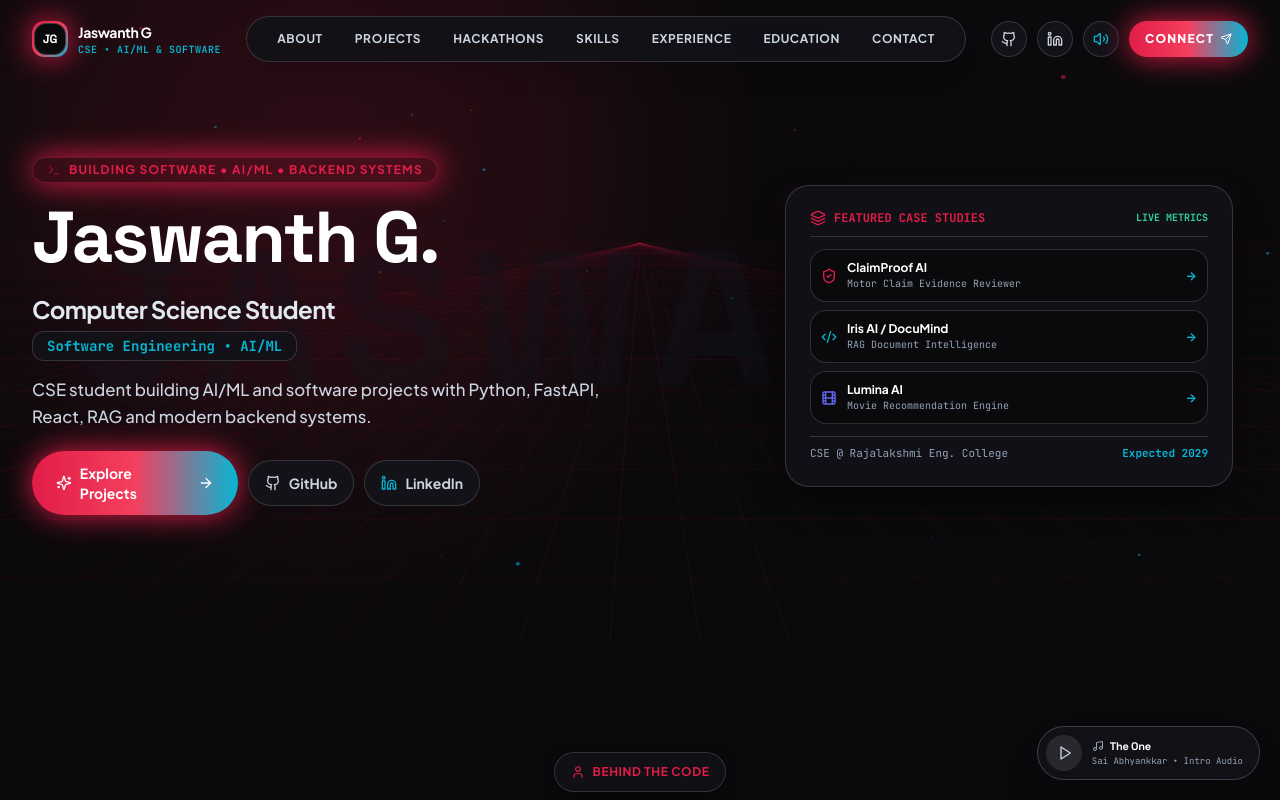
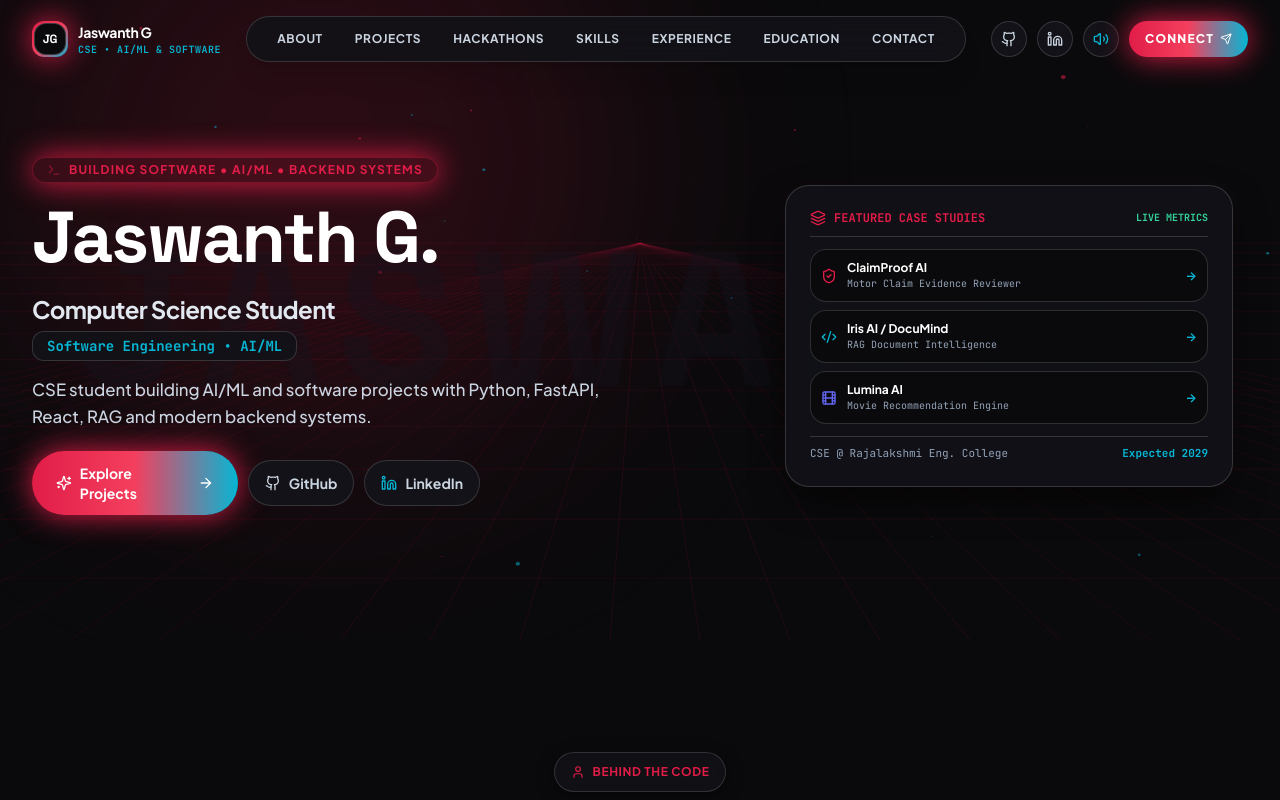
Before and after one commit to JaswanthG-10/Jaswanth-portfolio, a React (Vite) app: page / in a window 1280 px wide. Shown: the top 800 px of the page. Built offline with nearby package versions, Linux system fonts and the light colour scheme.

Commit message:
feat: play song 'The One' automatically starting from 0:10 on portfolio entry without floating button

```diff
--- a/src/components/BackgroundMusicPlayer.jsx
+++ b/src/components/BackgroundMusicPlayer.jsx
@@ -1,15 +1,11 @@
-import React, { useEffect, useRef, useState } from 'react';
-import { Volume2, VolumeX, Music, Play, Pause } from 'lucide-react';
+import React, { useEffect, useRef } from 'react';
 
 export const BackgroundMusicPlayer = () => {
-  const [isPlaying, setIsPlaying] = useState(false);
-  const [isMuted, setIsMuted] = useState(false);
-  const [playerReady, setPlayerReady] = useState(false);
   const playerRef = useRef(null);
-  const containerRef = useRef(null);
+  const startedRef = useRef(false);
 
   useEffect(() => {
-    // Load YouTube IFrame API script dynamically
+    // Load YouTube IFrame API script dynamically if not loaded
     if (!window.YT) {
       const tag = document.createElement('script');
       tag.src = 'https://www.youtube.com/iframe_api';
@@ -17,13 +13,24 @@ export const BackgroundMusicPlayer = () => {
       firstScriptTag.parentNode.insertBefore(tag, firstScriptTag);
     }
 
+    const startSongAt10 = (player) => {
+      if (!player || typeof player.playVideo !== 'function') return;
+      try {
+        player.seekTo(10, true); // Start from 0:10 (10 seconds mark)
+        player.unMute();
+        player.setVolume(70);
+        player.playVideo();
+        startedRef.current = true;
+      } catch (_) {}
+    };
+
     const initPlayer = () => {
       if (playerRef.current) return;
 
-      playerRef.current = new window.YT.Player('yt-bg-player', {
+      playerRef.current = new window.YT.Player('yt-bg-player-hidden', {
         videoId: 'lSqDKNeoGcs', // "The One" by Sai Abhyankkar
         playerVars: {
-          autoplay: 0,
+          autoplay: 1,
           controls: 0,
           disablekb: 1,
           fs: 0,
@@ -32,20 +39,17 @@ export const BackgroundMusicPlayer = () => {
           modestbranding: 1,
           rel: 0,
           showinfo: 0,
+          start: 10, // Start timestamp at 10 seconds (0:10)
         },
         events: {
           onReady: (event) => {
-            setPlayerReady(true);
-            event.target.setVolume(50);
+            startSongAt10(event.target);
           },
           onStateChange: (event) => {
-            if (event.data === window.YT.PlayerState.PLAYING) {
-              setIsPlaying(true);
-            } else if (
-              event.data === window.YT.PlayerState.PAUSED ||
-              event.data === window.YT.PlayerState.ENDED
-            ) {
-              setIsPlaying(false);
+            // If video ends, loop back to 0:10 seconds
+            if (event.data === window.YT.PlayerState.ENDED) {
+              event.target.seekTo(10, true);
+              event.target.playVideo();
             }
           },
         },
@@ -58,97 +62,24 @@ export const BackgroundMusicPlayer = () => {
       window.onYouTubeIframeAPIReady = initPlayer;
     }
 
-    // First user interaction auto-start listener
-    const handleFirstInteraction = () => {
-      if (playerRef.current && typeof playerRef.current.playVideo === 'function') {
-        // Only start if not already played
+    // Global listener to trigger audio playback from 0:10 on first user interaction if browser blocks unmuted autoplay
+    const handleUserInteraction = () => {
+      if (playerRef.current) {
+        startSongAt10(playerRef.current);
       }
     };
-    window.addEventListener('click', handleFirstInteraction, { once: true });
+
+    const events = ['pointerdown', 'click', 'keydown', 'scroll', 'touchstart'];
+    events.forEach((evt) => window.addEventListener(evt, handleUserInteraction, { passive: true }));
 
     return () => {
-      window.removeEventListener('click', handleFirstInteraction);
+      events.forEach((evt) => window.removeEventListener(evt, handleUserInteraction));
     };
   }, []);
 
-  const togglePlay = (e) => {
-    if (e) e.stopPropagation();
-    if (!playerRef.current || typeof playerRef.current.playVideo !== 'function') return;
-
-    if (isPlaying) {
-      playerRef.current.pauseVideo();
-      setIsPlaying(false);
-    } else {
-      playerRef.current.playVideo();
-      setIsPlaying(true);
-    }
-  };
-
-  const toggleMute = (e) => {
-    if (e) e.stopPropagation();
-    if (!playerRef.current || typeof playerRef.current.mute !== 'function') return;
-
-    if (isMuted) {
-      playerRef.current.unMute();
-      setIsMuted(false);
-    } else {
-      playerRef.current.mute();
-      setIsMuted(true);
-    }
-  };
-
   return (
-    <>
-      {/* Hidden YouTube IFrame */}
-      <div className="hidden" aria-hidden="true">
-        <div id="yt-bg-player" />
-      </div>
-
-      {/* Floating Music Track Badge & Control */}
-      <div
-        ref={containerRef}
-        className="fixed bottom-5 right-5 z-40 flex items-center gap-2.5 p-2 pr-4 rounded-full bg-[#121218]/90 border border-white/20 shadow-2xl backdrop-blur-md transition-all duration-300 hover:border-[#E11D48]/50"
-      >
-        <button
-          onClick={togglePlay}
-          className={`w-9 h-9 rounded-full flex items-center justify-center transition-all cursor-pointer ${
-            isPlaying
-              ? 'bg-gradient-to-r from-[#E11D48] to-[#06B6D4] text-white shadow-cinematic-red'
-              : 'bg-white/10 text-slate-300 hover:bg-white/20'
-          }`}
-          aria-label={isPlaying ? 'Pause Intro Song' : 'Play Intro Song'}
-          title={isPlaying ? 'Pause Intro Song' : 'Play "The One" by Sai Abhyankkar'}
-        >
-          {isPlaying ? <Pause className="w-4 h-4" /> : <Play className="w-4 h-4 ml-0.5" />}
-        </button>
-
-        <div className="flex flex-col text-left cursor-pointer" onClick={togglePlay}>
-          <div className="flex items-center gap-1.5 text-[11px] font-extrabold text-white tracking-tight hero-heading">
-            <Music className={`w-3 h-3 ${isPlaying ? 'text-[#06B6D4] animate-pulse' : 'text-slate-400'}`} />
-            <span>The One</span>
-            {isPlaying && (
-              <span className="flex items-center gap-0.5 ml-1">
-                <span className="w-0.5 h-2.5 bg-[#E11D48] animate-bounce" style={{ animationDelay: '0ms' }} />
-                <span className="w-0.5 h-3.5 bg-[#06B6D4] animate-bounce" style={{ animationDelay: '150ms' }} />
-                <span className="w-0.5 h-2 bg-[#F43F5E] animate-bounce" style={{ animationDelay: '300ms' }} />
-              </span>
-            )}
-          </div>
-          <span className="text-[9px] font-mono text-slate-400">
-            Sai Abhyankkar • Intro Audio
-          </span>
-        </div>
-
-        {isPlaying && (
-          <button
-            onClick={toggleMute}
-            className="p-1 rounded-full text-slate-400 hover:text-white transition-colors cursor-pointer ml-1"
-            title={isMuted ? 'Unmute Audio' : 'Mute Audio'}
-          >
-            {isMuted ? <VolumeX className="w-3.5 h-3.5 text-[#E11D48]" /> : <Volume2 className="w-3.5 h-3.5 text-[#06B6D4]" />}
-          </button>
-        )}
-      </div>
-    </>
+    <div className="hidden pointer-events-none opacity-0" aria-hidden="true">
+      <div id="yt-bg-player-hidden" />
+    </div>
   );
 };
```
